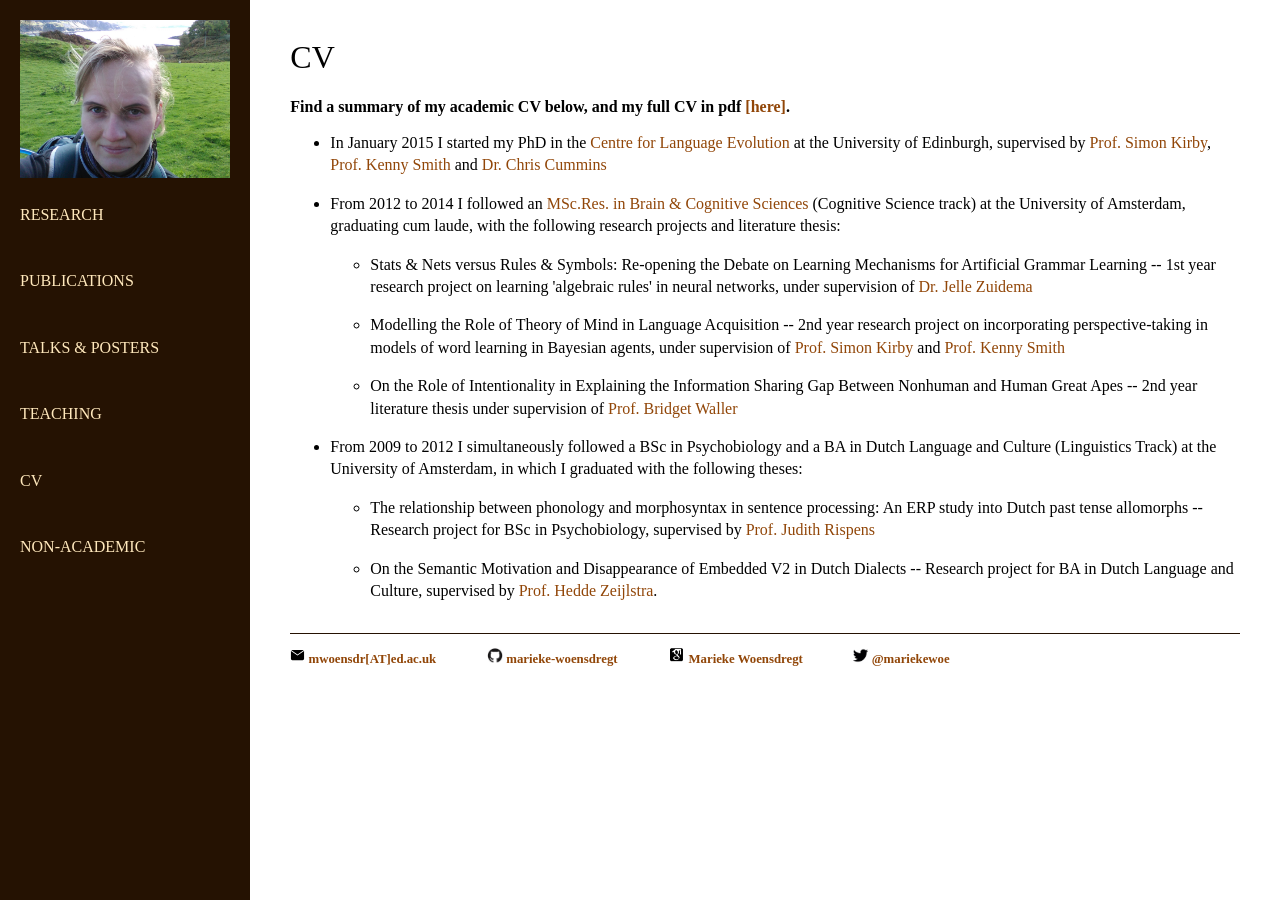
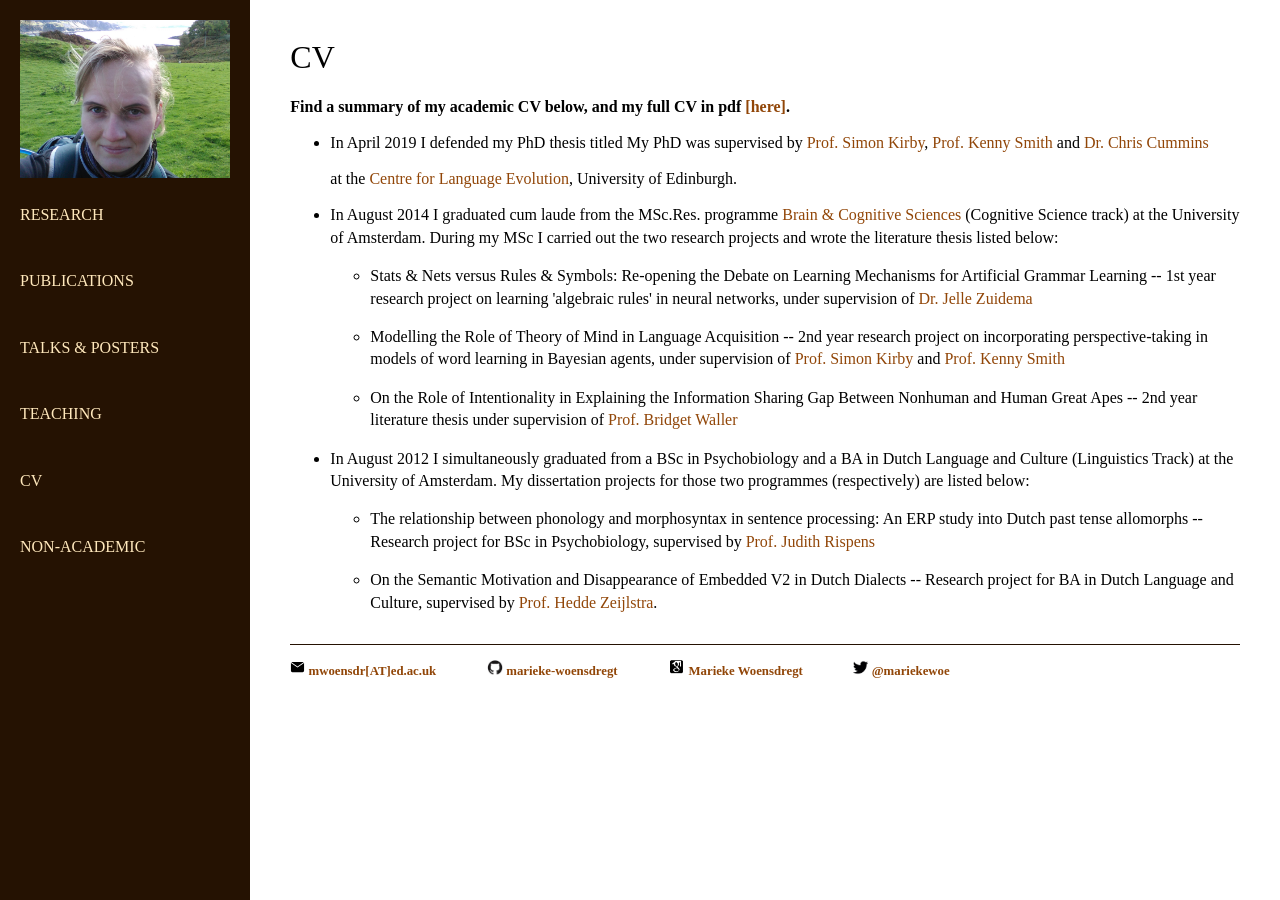
Before and after one commit to marieke-woensdregt/marieke-woensdregt.github.io, a Jekyll site: the page built from cv/index.html, in a window 1280 px wide. Built offline with Jekyll 4.4.1, drawn with Linux system fonts in a browser that asks for light colours.

Commit message:
Update index.html

```diff
--- a/cv/index.html
+++ b/cv/index.html
@@ -8,15 +8,19 @@ title: CV
 		<A HREF="https://github.com/marieke-woensdregt/marieke-woensdregt.github.io/blob/master/pdfs/cv_M_Woensdregt.pdf">
 		[here]</A>. </h3>
 		<ul>
-			<li><p> In January 2015 I started my PhD in the <a href="http://www.lel.ed.ac.uk/cle/">Centre for Language Evolution</a>
-				at the University of Edinburgh,
-				supervised by <a href="http://www.lel.ed.ac.uk/~simon/">Prof. Simon Kirby</a>,
+			<li><p> In April 2019 I defended my PhD thesis titled
+
+				My PhD was supervised by <a href="http://www.lel.ed.ac.uk/~simon/">Prof. Simon Kirby</a>,
 				<a href="http://www.lel.ed.ac.uk/~kenny/">Prof. Kenny Smith</a> and
 				<a href="http://www.crcummins.com/">Dr. Chris Cummins</a> </p></li>
+				at the <a href="http://www.lel.ed.ac.uk/cle/">Centre for Language Evolution</a>,
+				University of Edinburgh.
 
-			<li><p> From 2012 to 2014 I followed an
-				<a href="http://gss.uva.nl/content/research-masters/brain-and-cognitive-sciences/brain-and-cognitive-sciences.html">MSc.Res. in Brain &amp; Cognitive Sciences</a>
-				(Cognitive Science track) at the University of Amsterdam, graduating cum laude, with the following research projects and literature thesis:
+
+			<li><p> In August 2014 I graduated cum laude from the MSc.Res. programme
+				<a href="http://gss.uva.nl/content/research-masters/brain-and-cognitive-sciences/brain-and-cognitive-sciences.html">Brain &amp; Cognitive Sciences</a>
+				(Cognitive Science track) at the University of Amsterdam.
+				During my MSc I carried out the two research projects and wrote the literature thesis listed below:
 				<ul>
 				<li><p> Stats &amp; Nets versus Rules &amp; Symbols: Re-opening the Debate on Learning Mechanisms for Artificial Grammar Learning
 			-- 1st year research project on learning 'algebraic rules' in neural networks, under supervision of
@@ -32,9 +36,9 @@ title: CV
 				</ul>
 			</p></li>
 
-			<li><p> From 2009 to 2012 I simultaneously followed a BSc in Psychobiology and a
+			<li><p> In August 2012 I simultaneously graduated from a BSc in Psychobiology and a
 				BA in Dutch Language and Culture (Linguistics Track) at the
-				University of Amsterdam, in which I graduated with the following theses:
+				University of Amsterdam. My dissertation projects for those two programmes (respectively) are listed below:
 				<ul>
 				<li><p> The relationship between phonology and morphosyntax in sentence processing: An ERP study into Dutch past tense allomorphs
 				-- Research project for BSc in Psychobiology, supervised by
```
